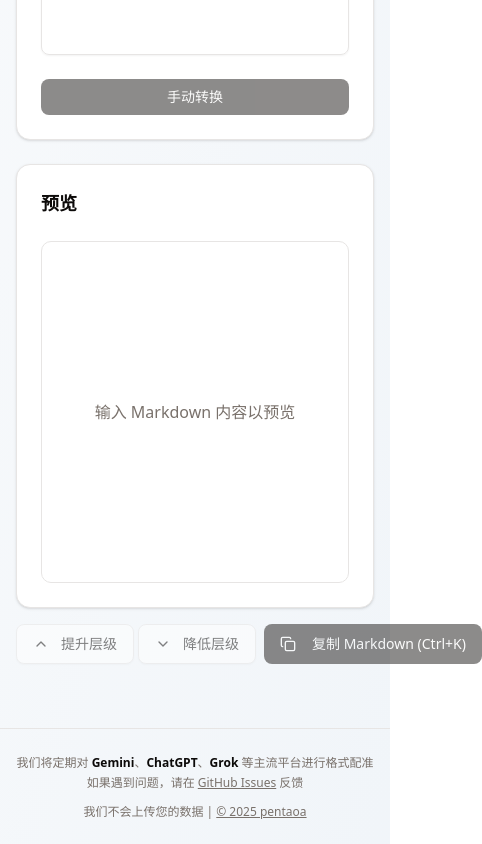
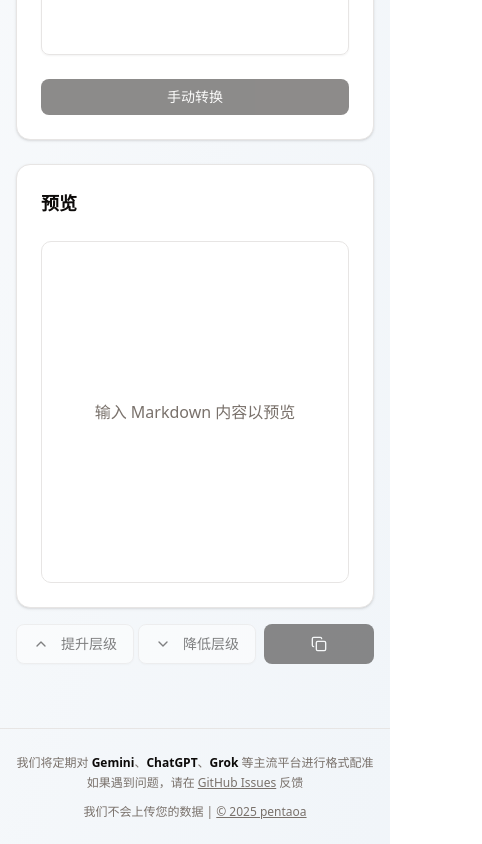
Before and after one commit to pentaoa/gg-lint, a Next.js app: page / in a window 390 px wide. Shown: the part 543-1387 px from the top of the page, 482 px wide, since content can reach past the window. Built offline with nearby package versions, Linux system fonts and the light colour scheme.

Commit message:
fix: Copy buttom on small devices

```diff
--- a/components/CopyButton.tsx
+++ b/components/CopyButton.tsx
@@ -44,13 +44,13 @@ const CopyButton = forwardRef<CopyButtonHandle, CopyButtonProps>(
       >
         {copied ? (
           <>
-            <Check className="mr-2 h-4 w-4" />
-            已复制！
+            <Check className="h-4 w-4 sm:mr-2" />
+            <span className="hidden sm:inline">已复制！</span>
           </>
         ) : (
           <>
-            <Copy className="mr-2 h-4 w-4" />
-            复制 Markdown ({isMac ? '⌘' : 'Ctrl'}+K)
+            <Copy className="h-4 w-4 sm:mr-2" />
+            <span className="hidden sm:inline">复制 Markdown ({isMac ? '⌘' : 'Ctrl'}+K)</span>
           </>
         )}
       </Button>
```
